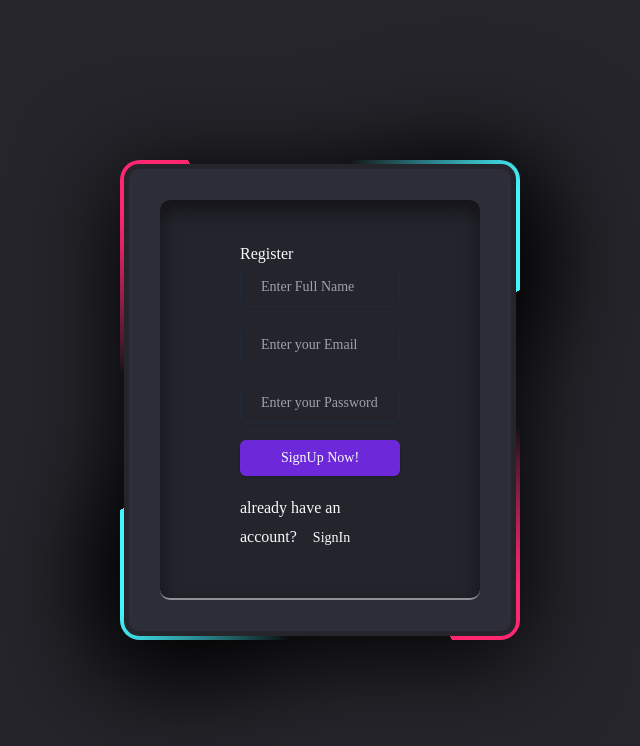
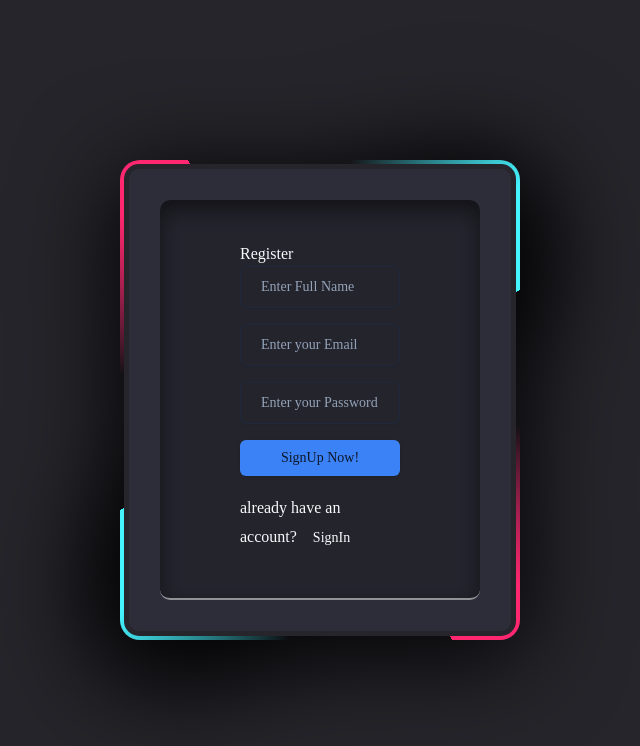
Before and after one commit to MUFFANUJ/Vector_FrontEnd, a React (Vite) app: page /project/1 in a window 1280 px wide. Shown: the top 746 px of the page, without its empty margins (320-960 px from the left). Built offline with nearby package versions, Linux system fonts and the light colour scheme; no server answers.

Commit message:
config change

```diff
--- a/src/config/Api.js
+++ b/src/config/Api.js
@@ -1,6 +1,6 @@
 import axios from "axios";
 
-export const API_BASE_URL = "http://localhost:5454";
+export const API_BASE_URL = "https://vectorr-latest.onrender.com";
 
 
 const api = axios.create({baseURL:API_BASE_URL});
--- a/src/index.css
+++ b/src/index.css
@@ -6,24 +6,24 @@
 @layer base {
   :root {
     --background: 0 0% 100%;
-    --foreground: 224 71.4% 4.1%;
+    --foreground: 222.2 84% 4.9%;
     --card: 0 0% 100%;
-    --card-foreground: 224 71.4% 4.1%;
+    --card-foreground: 222.2 84% 4.9%;
     --popover: 0 0% 100%;
-    --popover-foreground: 224 71.4% 4.1%;
-    --primary: 262.1 83.3% 57.8%;
-    --primary-foreground: 210 20% 98%;
-    --secondary: 220 14.3% 95.9%;
-    --secondary-foreground: 220.9 39.3% 11%;
-    --muted: 220 14.3% 95.9%;
-    --muted-foreground: 220 8.9% 46.1%;
-    --accent: 220 14.3% 95.9%;
-    --accent-foreground: 220.9 39.3% 11%;
+    --popover-foreground: 222.2 84% 4.9%;
+    --primary: 221.2 83.2% 53.3%;
+    --primary-foreground: 210 40% 98%;
+    --secondary: 210 40% 96.1%;
+    --secondary-foreground: 222.2 47.4% 11.2%;
+    --muted: 210 40% 96.1%;
+    --muted-foreground: 215.4 16.3% 46.9%;
+    --accent: 210 40% 96.1%;
+    --accent-foreground: 222.2 47.4% 11.2%;
     --destructive: 0 84.2% 60.2%;
-    --destructive-foreground: 210 20% 98%;
-    --border: 220 13% 91%;
-    --input: 220 13% 91%;
-    --ring: 262.1 83.3% 57.8%;
+    --destructive-foreground: 210 40% 98%;
+    --border: 214.3 31.8% 91.4%;
+    --input: 214.3 31.8% 91.4%;
+    --ring: 221.2 83.2% 53.3%;
     --radius: 0.5rem;
     --chart-1: 12 76% 61%;
     --chart-2: 173 58% 39%;
@@ -33,25 +33,25 @@
   }
 
   .dark {
-    --background: 224 71.4% 4.1%;
-    --foreground: 210 20% 98%;
-    --card: 224 71.4% 4.1%;
-    --card-foreground: 210 20% 98%;
-    --popover: 224 71.4% 4.1%;
-    --popover-foreground: 210 20% 98%;
-    --primary: 263.4 70% 50.4%;
-    --primary-foreground: 210 20% 98%;
-    --secondary: 215 27.9% 16.9%;
-    --secondary-foreground: 210 20% 98%;
-    --muted: 215 27.9% 16.9%;
-    --muted-foreground: 217.9 10.6% 64.9%;
-    --accent: 215 27.9% 16.9%;
-    --accent-foreground: 210 20% 98%;
+    --background: 222.2 84% 4.9%;
+    --foreground: 210 40% 98%;
+    --card: 222.2 84% 4.9%;
+    --card-foreground: 210 40% 98%;
+    --popover: 222.2 84% 4.9%;
+    --popover-foreground: 210 40% 98%;
+    --primary: 217.2 91.2% 59.8%;
+    --primary-foreground: 222.2 47.4% 11.2%;
+    --secondary: 217.2 32.6% 17.5%;
+    --secondary-foreground: 210 40% 98%;
+    --muted: 217.2 32.6% 17.5%;
+    --muted-foreground: 215 20.2% 65.1%;
+    --accent: 217.2 32.6% 17.5%;
+    --accent-foreground: 210 40% 98%;
     --destructive: 0 62.8% 30.6%;
-    --destructive-foreground: 210 20% 98%;
-    --border: 215 27.9% 16.9%;
-    --input: 215 27.9% 16.9%;
-    --ring: 263.4 70% 50.4%;
+    --destructive-foreground: 210 40% 98%;
+    --border: 217.2 32.6% 17.5%;
+    --input: 217.2 32.6% 17.5%;
+    --ring: 224.3 76.3% 48%;
     --chart-1: 220 70% 50%;
     --chart-2: 160 60% 45%;
     --chart-3: 30 80% 55%;
@@ -59,6 +59,9 @@
     --chart-5: 340 75% 55%;
   }
 }
+
+
+
 
 
 @layer base {
```
